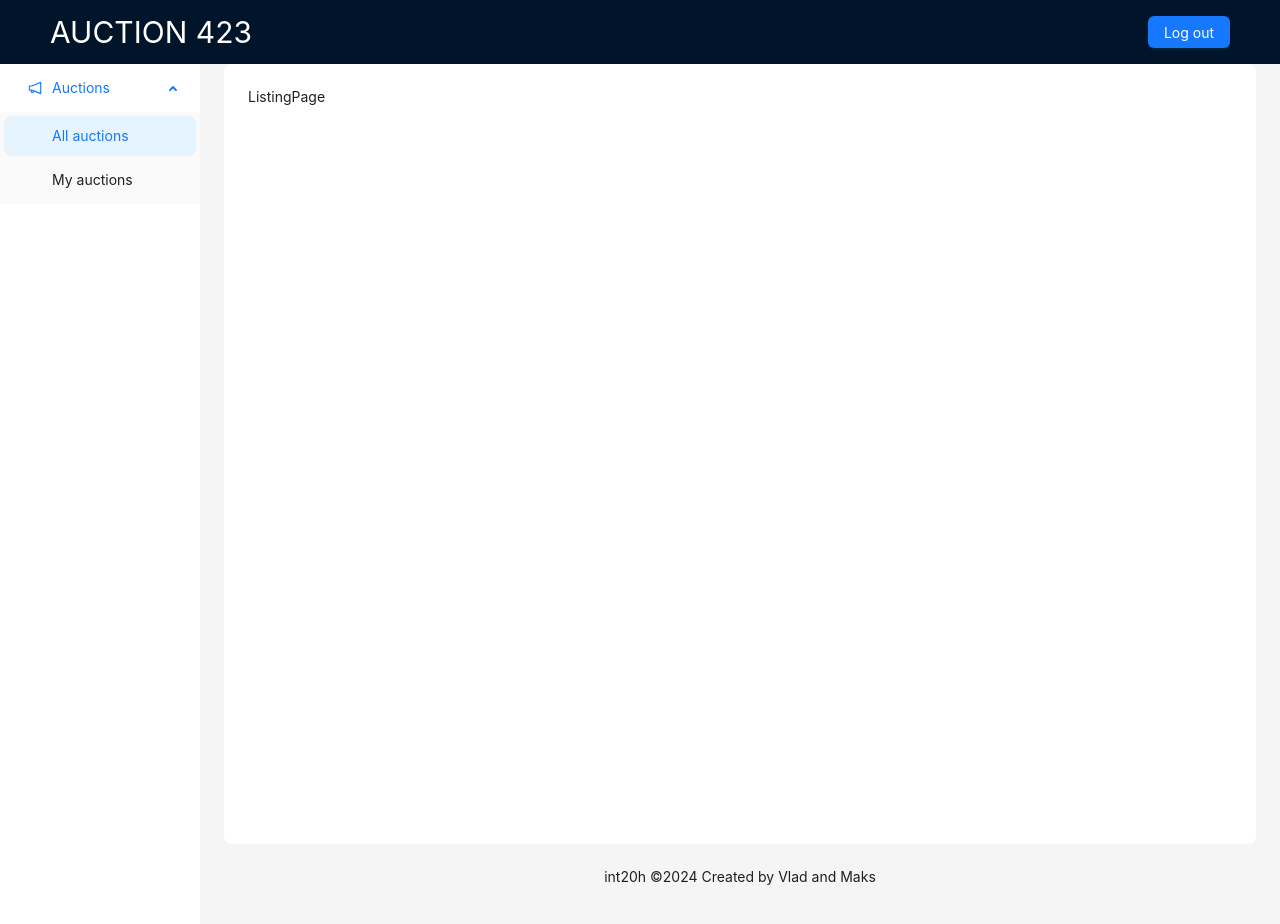
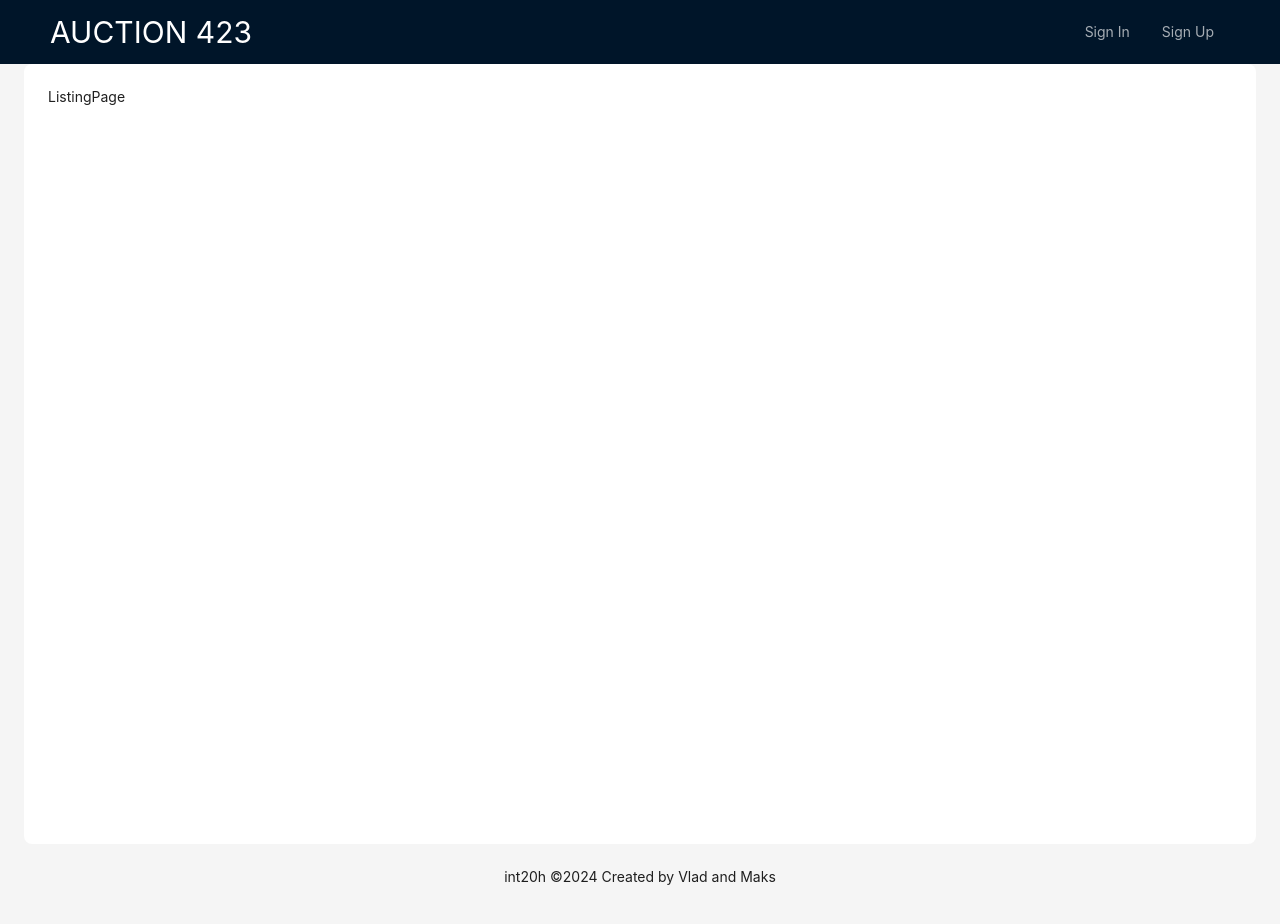
Before and after one commit to EulerCompany/auctionINT20H, a React (Create React App) app in the folder frontend/: page / in a window 1280 px wide. Shown: the top 924 px of the page. Built offline with nearby package versions, Linux system fonts and the light colour scheme.

Commit message:
minor fixes

```diff
--- a/frontend/src/components/MainLayout.jsx
+++ b/frontend/src/components/MainLayout.jsx
@@ -11,7 +11,7 @@ const { Header, Footer, Content, Sider } = Layout;
 export const MainLayout = ({ children }) => {
 
   // const checkIsAuth = useSelector(isAuth)
-  const checkIsAuth = true
+  const checkIsAuth = false
 
   const dispatch = useDispatch()
 
--- a/frontend/src/pages/LoginPage.jsx
+++ b/frontend/src/pages/LoginPage.jsx
@@ -11,7 +11,7 @@ export const LoginPage = () => {
   const dispatch = useDispatch()
   const navigate = useNavigate()
   // const checkIsAuth = useSelector(isAuth)
-  const checkIsAuth = true
+  const checkIsAuth = false
 
   const { status } = useSelector((state) => state.auth)
 
@@ -32,7 +32,7 @@ export const LoginPage = () => {
     if (checkIsAuth) {
       navigate('/')
     }
-  }, [status, checkIsAuth, navigate, openNotification])
+  }, [status, checkIsAuth, navigate])
 
   const [api] = notification.useNotification();
   const [form] = Form.useForm();
--- a/frontend/src/pages/RegistrationPage.jsx
+++ b/frontend/src/pages/RegistrationPage.jsx
@@ -9,7 +9,7 @@ export const RegistrationPage = () => {
   const dispatch = useDispatch()
   const navigate = useNavigate()
   // const checkIsAuth = useSelector(isAuth)
-  const checkIsAuth = true
+  const checkIsAuth = false
 
 
 
@@ -32,7 +32,7 @@ export const RegistrationPage = () => {
     if (checkIsAuth) {
       navigate('/')
     }
-  }, [status, checkIsAuth, navigate, openNotification])
+  }, [status, checkIsAuth, navigate])
 
   const [api] = notification.useNotification();
   const [form] = Form.useForm();
--- a/frontend/src/redux/features/auth/authSlice.js
+++ b/frontend/src/redux/features/auth/authSlice.js
@@ -71,7 +71,7 @@ export const authSlice = createSlice({
     reducers: {
         logout: (state) => {
             state.user = null
-            state.token = 'jnjbkbh'
+            state.token = null
             state.isLoading = false
             state.status = null
         }
```
Also changed, not shown: 1 other file (tests, documents, lock files or other folders).
